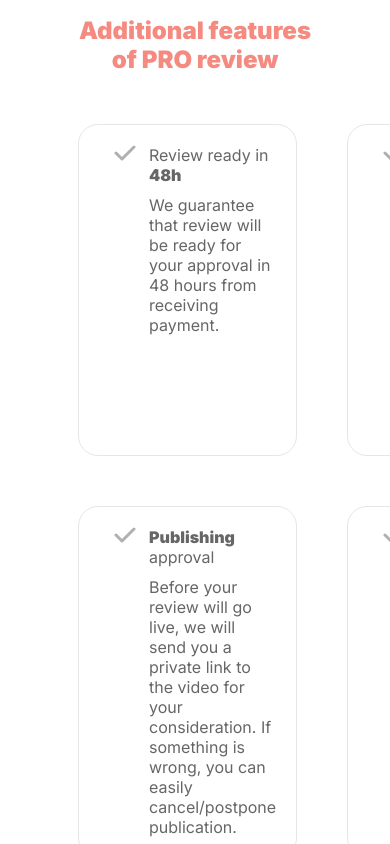
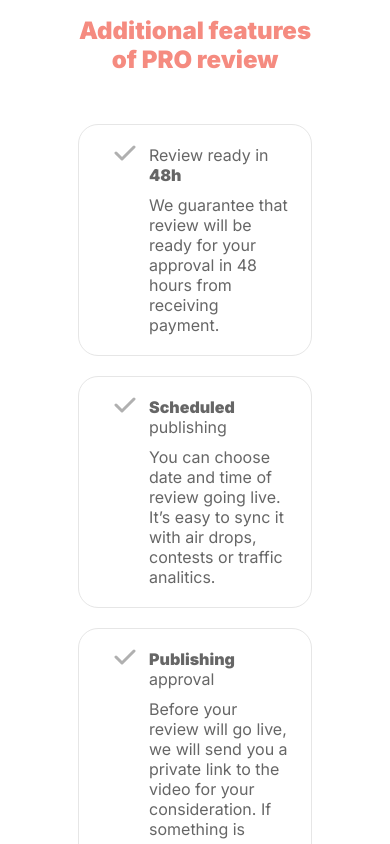
Before and after one commit to SimpleMB/CryptoRangerNext, a Next.js app: page / in a window 390 px wide. Shown: the part 7660-8504 px from the top of the page. Built offline with nearby package versions, Linux system fonts and the light colour scheme.

Commit message:
Mobile styles for PricingFeauture

```diff
--- a/components/Pricing/PricingFeatures/PricingFeatures.module.scss
+++ b/components/Pricing/PricingFeatures/PricingFeatures.module.scss
@@ -13,11 +13,16 @@
 
 .perkList {
   display: grid;
-  grid-template-columns: 1fr 1fr;
-  column-gap: 50px;
-  row-gap: 50px;
+  grid-template-columns: 1fr;
+  row-gap: 20px;
   list-style: none;
   color: hsla(0, 0, 40, 100%);
+
+  @media screen and (min-width: 1000px) {
+    grid-template-columns: 1fr 1fr;
+    column-gap: 50px;
+    row-gap: 50px;
+  }
 }
 
 .perkListItem {
@@ -39,6 +44,3 @@
     font-weight: 900;
   }
 }
-
-.perkDescription {
-}
```
